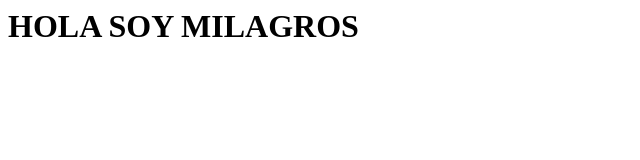
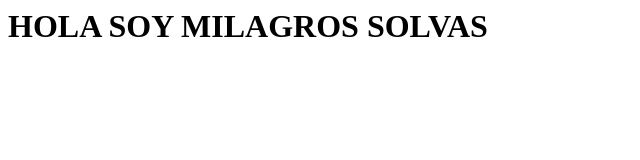
Before and after one commit to smm484/a62, a plain HTML site: page index.html in a window 1280 px wide. Shown: the whole page, without its empty margins (0-640 px from the left). Drawn offline with Linux system fonts and the light colour scheme.

Commit message:
Build modificando apellido1

```diff
--- a/index.html
+++ b/index.html
@@ -1 +1 @@
-<h1>HOLA SOY MILAGROS</h1>
+<h1>HOLA SOY MILAGROS SOLVAS</h1>
```
